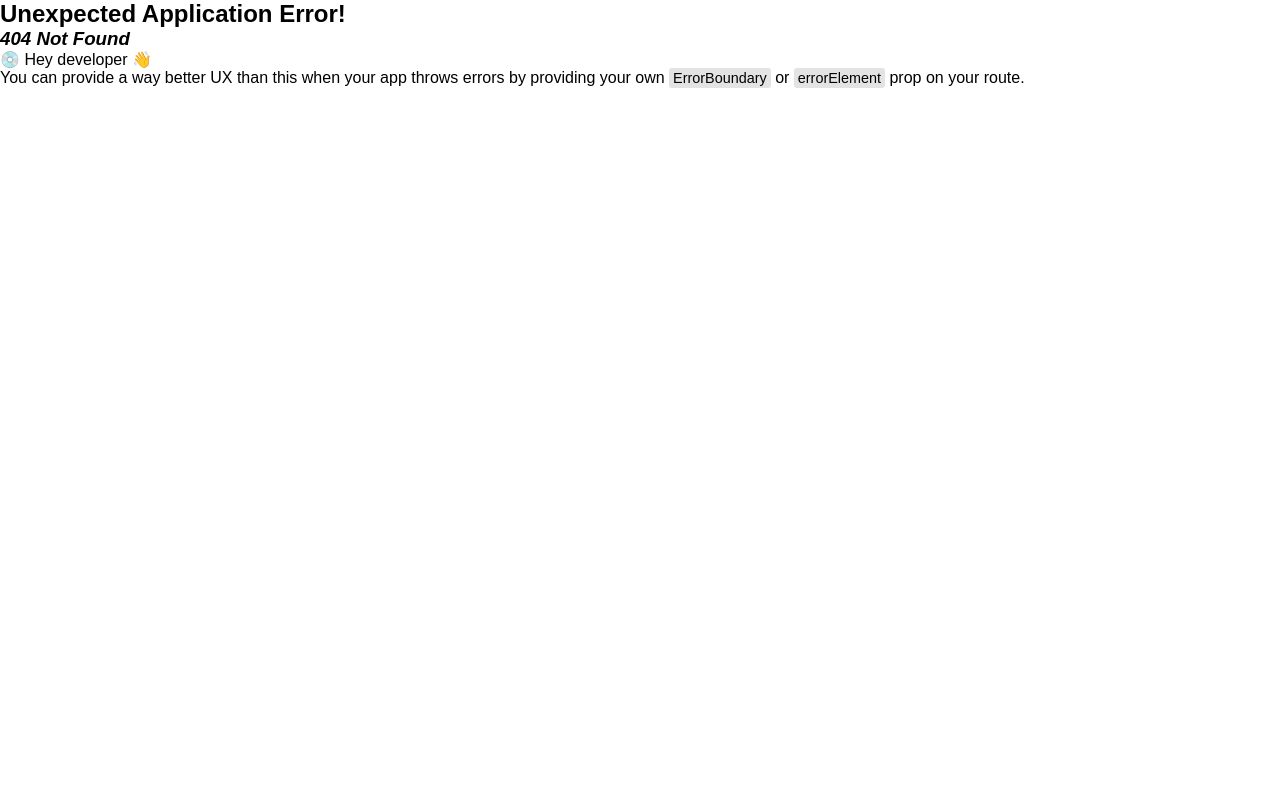
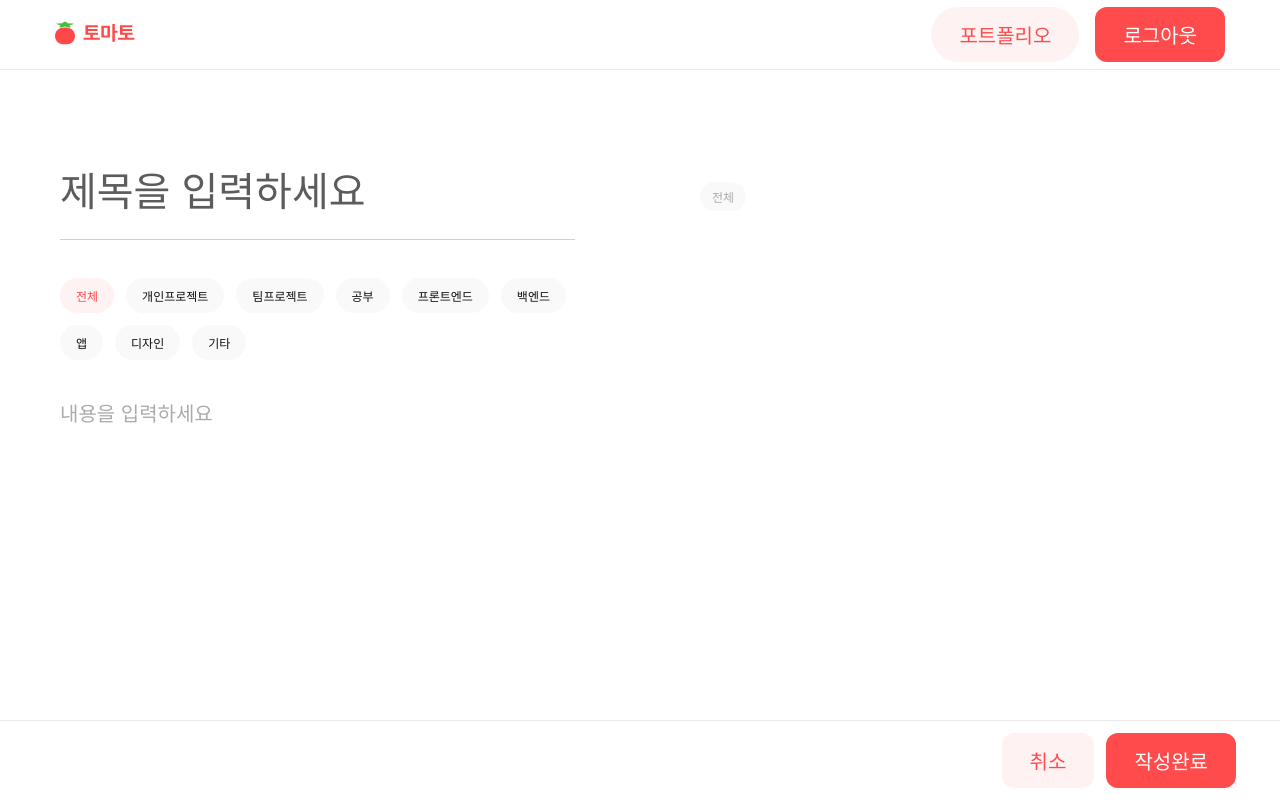
Before and after one commit to j02on/tomato_fe, a React (Vite) app: page /blog-write in a window 1280 px wide. Before the commit this address had no page. Built offline with nearby package versions, Linux system fonts and the light colour scheme; a web font is replaced by a local one.

Commit message:
feat : blog create 페이지 추가

```diff
--- a/package.json
+++ b/package.json
@@ -16,7 +16,9 @@
     "axios": "^1.12.2",
     "react": "^19.1.1",
     "react-dom": "^19.1.1",
-    "react-router-dom": "^7.9.4"
+    "react-markdown": "^10.1.0",
+    "react-router-dom": "^7.9.4",
+    "remark-gfm": "^4.0.1"
   },
   "devDependencies": {
     "@eslint/js": "^9.36.0",
--- a/src/components/PostContent.tsx
+++ b/src/components/PostContent.tsx
@@ -5,7 +5,7 @@ import { Keyword } from "./Keyword"
 interface IPostType {
   title: string,
   content: string,
-  keyword: string[],
+  keyword: string,
   onClick?: () => void
 }
 
@@ -15,9 +15,7 @@ export const PostContent = ({title, content, keyword, onClick} : IPostType) => {
       <Text fontSize={24} fontWeight={600}>{title}</Text>
       <Text fontSize={16} fontWeight={300} color={colors.gray[500]}>{content}</Text>
       <Flex>
-        {keyword.map((data, index) => (
-          <Keyword key={index}>{data}</Keyword>
-        ))}
+        <Keyword>{keyword}</Keyword>
       </Flex>
     </Container>
   )
--- a/src/pages/Blog.tsx
+++ b/src/pages/Blog.tsx
@@ -5,23 +5,23 @@ import { useNavigate } from "react-router-dom"
 
 export const Blog = () => {
   const navigate = useNavigate()
-  const [datas, setDatas] = useState<{id: number,title: string, content: string, keyword : string[]}[]>([
+  const [datas, setDatas] = useState<{id: number,title: string, content: string, keyword : string}[]>([
     {
       title : 'title',
       content: 'content',
-      keyword: ['keyword', 'keyword'],
+      keyword: '전체',
       id: 1
     },
     {
       title : 'title',
       content: 'content',
-      keyword: ['keyword', 'keyword'],
+      keyword: '전체',
       id: 1
     },
     {
       title : 'title',
       content: 'content',
-      keyword: ['keyword', 'keyword'],
+      keyword: '전체',
       id: 1
     },
   ])
--- a/src/pages/BlogCreate.tsx
+++ b/src/pages/BlogCreate.tsx
@@ -0,0 +1,123 @@
+import styled from "@emotion/styled"
+import { Button, FilterBar, Keyword } from "../components"
+import { colors, Flex, Text } from "../design-token"
+import { useEffect, useState } from "react"
+import ReactMarkdown from "react-markdown";
+import remarkGfm from "remark-gfm";
+
+
+export const BlogCreate = () => {
+  const [selected, setSelected] = useState<string>('전체')
+  const [datas, setDatas] = useState<{title: string, content: string, keyword: string}>({
+    title: '',
+    content: '',
+    keyword: ''
+  })
+
+  useEffect(() => {
+    setDatas((prev) => ({...prev, keyword: selected}))
+  },[selected])
+
+  const handleTextAreaChange = (e : React.ChangeEvent<HTMLTextAreaElement>, type: string) => {
+    setDatas((prev) => ({ ...prev, [type]: e.target.value }));
+  }
+
+  const handleInputChange = (e : React.ChangeEvent<HTMLInputElement>, type: string) => {
+    setDatas((prev) => ({ ...prev, [type]: e.target.value }));
+  }
+
+  return (
+    <Flex isColumn gap={0}>
+      <Flex width="100%" gap={0} alignItems="center">
+      <SidePage>
+        <Flex isColumn gap={38}>
+        <Flex isColumn gap={24}>
+        <TitleInput type="text" placeholder="제목을 입력하세요" onChange={(e) => handleInputChange(e, 'title')}/>
+        <Line/>
+        </Flex>
+        <FilterBar setSelected={setSelected} selected={selected}/>
+        <ContentInput onChange={(e) => handleTextAreaChange(e, 'content')} placeholder="내용을 입력하세요"/>
+        </Flex>
+      </SidePage>
+      <SideMarkdownPage>
+        <Flex isColumn gap={24}>
+        <Flex isColumn gap={12}>
+          <Text fontWeight={600} fontSize={40}>{datas.title}</Text>
+          {datas.keyword && (
+            <Keyword>{datas.keyword}</Keyword>
+          )}
+        </Flex>
+        <Flex isColumn gap={8}>
+        <ReactMarkdown remarkPlugins={[remarkGfm]}>
+          {datas.content}
+        </ReactMarkdown>
+        </Flex>
+        </Flex>
+      </SideMarkdownPage>
+      </Flex>
+      <BottomContainer>
+        <Flex alignItems="center" gap={12}>
+          <Button backgroundColor={colors.red[100]} color={colors.red[600]}>취소</Button>
+          <Button>작성완료</Button>
+        </Flex>
+      </BottomContainer>
+    </Flex>
+  )
+}
+
+const BottomContainer = styled.div `
+  border-top: 1px solid ${colors.gray[300]};
+  background-color: ${colors.gray[100]};
+  padding: 12px 44px;
+  position: fixed;
+  bottom: 0;
+  left: 0;
+  display: flex;
+  align-items: center;
+  justify-content: end;
+  width: 100%;
+`
+
+const SidePage = styled.div `
+  padding: 100px 60px;
+  overflow: scroll;
+  width: 50%;
+  height: calc(100vh - 70px);
+  @media (max-width: 1000px) {
+    width: 100%;
+  }
+`
+
+const SideMarkdownPage = styled(SidePage) `
+  @media (max-width: 1000px) {
+    display: none;
+  }
+`
+
+const ContentInput = styled.textarea`
+  font-size: 20px;
+  color: ${colors.gray[900]};
+  width: 100%;
+  resize: none;
+  border: none;
+  height: 360px;
+  &::placeholder {
+    color: ${colors.gray[500]};
+  }
+`
+
+const Line = styled.div `
+  width: 100%;
+  height: 1px;
+  background-color: ${colors.gray[400]};
+`
+
+const TitleInput = styled.input `
+  border: none;
+  background-color: transparent;
+  color: ${colors.gray[900]};
+  font-size: 40px;
+  &::placeholder {
+    color: ${colors.gray[700]};
+  }
+`
--- a/src/pages/index.ts
+++ b/src/pages/index.ts
@@ -2,3 +2,4 @@ export * from './Login'
 export * from './Blog'
 export * from './PdfPage'
 export * from './BlogDetail'
+export * from './BlogCreate'
--- a/src/router.tsx
+++ b/src/router.tsx
@@ -1,5 +1,5 @@
 import { createBrowserRouter } from "react-router-dom";
-import { Blog, BlogDetail, Login, PdfPage } from "./pages";
+import { Blog, BlogCreate, BlogDetail, Login, PdfPage } from "./pages";
 import { RootLayout } from "./layouts";
 
 export const router = createBrowserRouter([
@@ -18,6 +18,10 @@ export const router = createBrowserRouter([
       {
         path: '/blog/:id',
         element: <BlogDetail/>
+      },
+      {
+        path: '/blog-write',
+        element: <BlogCreate/>
       }
     ]
   },
```
Also changed, not shown: 1 other file (tests, documents, lock files or other folders).
